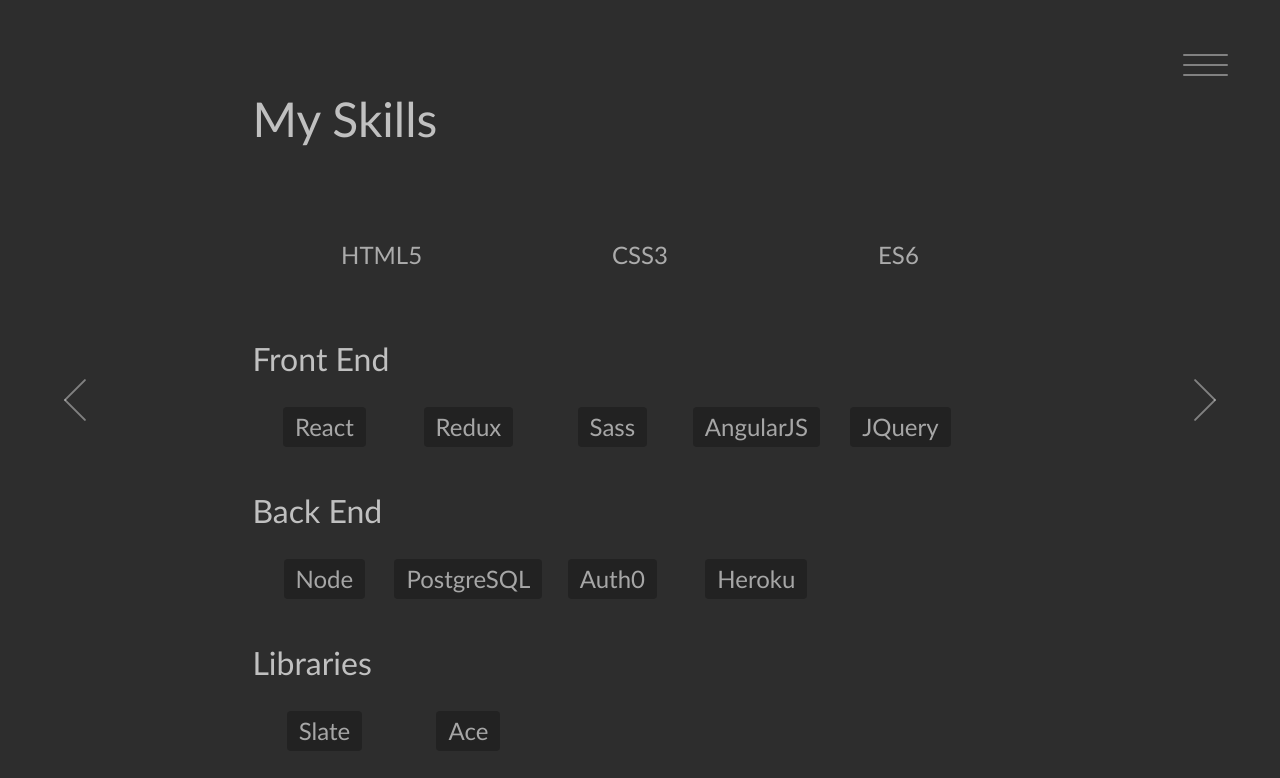
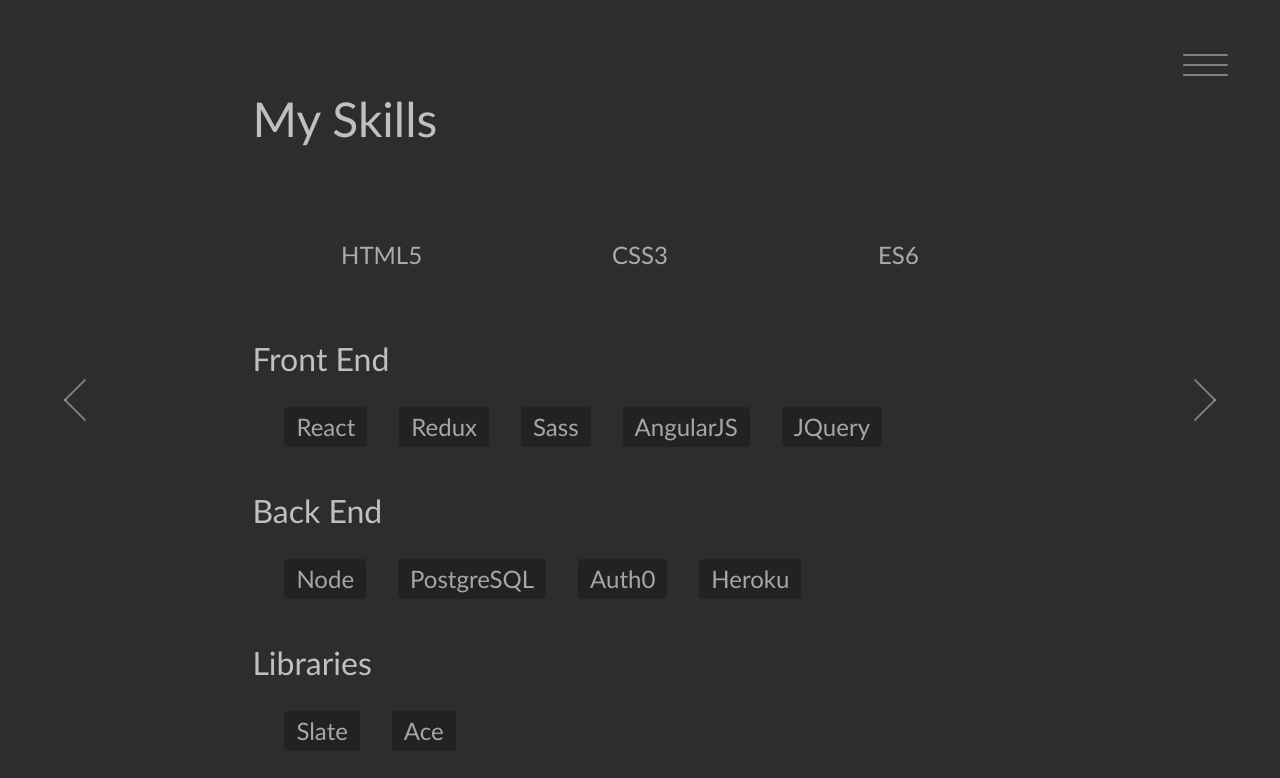
Before and after one commit to Tommydreamer57/react-portfolio, a React (Create React App) app: page /skills in a window 1280 px wide. Shown: the top 778 px of the page. Built offline with nearby package versions, Linux system fonts and the light colour scheme; some icons are missing.

Commit message:
fixing skill / tech tile styles

```diff
--- a/src/components/views/Projects/Projects.css
+++ b/src/components/views/Projects/Projects.css
@@ -18,11 +18,22 @@
       align-items: center;
       margin: 0.75rem; }
       #Projects .project .tech-list .Tech h4 {
+        position: relative;
         background: #222;
         padding: 0.25rem 0.5rem;
         border-radius: 0.25rem;
+        overflow: hidden;
         transition: font-size 0.3s, background-color 0.3s; }
+        #Projects .project .tech-list .Tech h4 .slide {
+          background: rgba(255, 255, 255, 0.075);
+          position: absolute;
+          top: -200%;
+          width: 0;
+          height: 500%;
+          right: -15%;
+          transform: rotate(-30deg);
+          transition: width 0.4s cubic-bezier(0.65, 0.15, 0, 1); }
     #Projects .project .tech-list .Tech:hover {
       cursor: default; }
-      #Projects .project .tech-list .Tech:hover h4 {
-        background: #252525; }
+      #Projects .project .tech-list .Tech:hover h4 .slide {
+        width: 130%; }
--- a/src/components/views/Projects/Projects.js
+++ b/src/components/views/Projects/Projects.js
@@ -25,7 +25,7 @@
 function Tech(tech) {
     return (
         <div className="Tech">
-            <h4>{tech.name}</h4>
+            <h4>{tech.name}<div className="slide" /></h4>
         </div>
     )
 }
--- a/src/components/views/Skills/Skills.css
+++ b/src/components/views/Skills/Skills.css
@@ -29,7 +29,7 @@
 
 #Skills .skills-section {
   width: 100%;
-  margin-bottom: 1rem;
+  margin: 0 1rem 1rem;
   display: flex;
   flex-flow: row wrap;
   justify-content: flex-start;
@@ -40,22 +40,28 @@
   display: flex;
   justify-content: center;
   align-items: center;
-  height: 3rem;
-  width: 5rem;
-  margin: 1rem 2rem;
+  margin: 0.5rem 1rem;
   color: rgba(255, 255, 255, 0.7);
   transition: color 0.3s; }
   #Skills .Skill h3 {
+    position: relative;
     background: #222;
     padding: 0.5rem 0.75rem;
     border-radius: 0.25rem;
+    overflow: hidden;
     transition: font-size 0.3s, background-color 0.3s; }
+    #Skills .Skill h3 .slide {
+      background: rgba(255, 255, 255, 0.075);
+      position: absolute;
+      top: -200%;
+      width: 0;
+      height: 500%;
+      right: -15%;
+      transform: rotate(-30deg);
+      transition: width 0.4s cubic-bezier(0.65, 0.15, 0, 1); }
 
 #Skills .Skill:hover {
   color: rgba(255, 255, 255, 0.9);
   cursor: default; }
-  #Skills .Skill:hover h3 {
-    font-size: 1.625rem;
-    background: #252525; }
-  #Skills .Skill:hover i {
-    font-size: 2.575rem; }
+  #Skills .Skill:hover h3 .slide {
+    width: 125%; }
--- a/src/components/views/Skills/Skills.js
+++ b/src/components/views/Skills/Skills.js
@@ -19,7 +19,7 @@
 function Skill(skill) {
     return (
         <div className="Skill">
-            <h3>{skill.name}</h3>
+            <h3>{skill.name}<div className="slide" /></h3>
         </div>
     )
 }
--- a/src/components/views/Skills/Skills.scss
+++ b/src/components/views/Skills/Skills.scss
@@ -39,7 +39,7 @@
     }
     .skills-section {
         width: 100%;
-        margin-bottom: 1rem;
+        margin: 0 1rem 1rem;
         display: flex;
         flex-flow: row wrap;
         justify-content: flex-start;
@@ -48,31 +48,43 @@
     }
     .Skill {
         display: flex;
-        // flex-direction: column;
         justify-content: center;
         align-items: center;
-        height: 3rem;
-        width: 5rem;
-        margin: 1rem 2rem;
+        margin: 0.5rem 1rem;
         color: rgba(255, 255, 255, 0.7);
         transition: color 0.3s;
         h3 {
+            position: relative;
             background: #222;
             padding: 0.5rem 0.75rem;
             border-radius: 0.25rem;
+            overflow: hidden;
             transition: font-size 0.3s, background-color 0.3s;
+            .slide {
+                background: rgba(255, 255, 255, 0.075);
+                position: absolute;
+                top: -200%;
+                width: 0;
+                height: 500%;
+                right: -15%;
+                transform: rotate(-30deg);
+                transition: width 0.4s cubic-bezier(.65,.15,0,1);
+            }
         }
     }
     .Skill:hover {
         color: rgba(255, 255, 255, 0.9);
         cursor: default;
         h3 {
-            font-size: 1.625rem;
+            .slide {
+                width: 125%;
+            }
+            // font-size: 1.625rem;
             // color: rgba(255, 255, 255, 0.9);
-            background: #252525;
+            // background: #252525;
         }
         i {
-            font-size: 2.575rem;
+        // font-size: 2.575rem;
         }
     }
 }
```
Also changed, not shown: src/components/views/Projects/Projects.scss (+16 -1 lines).
